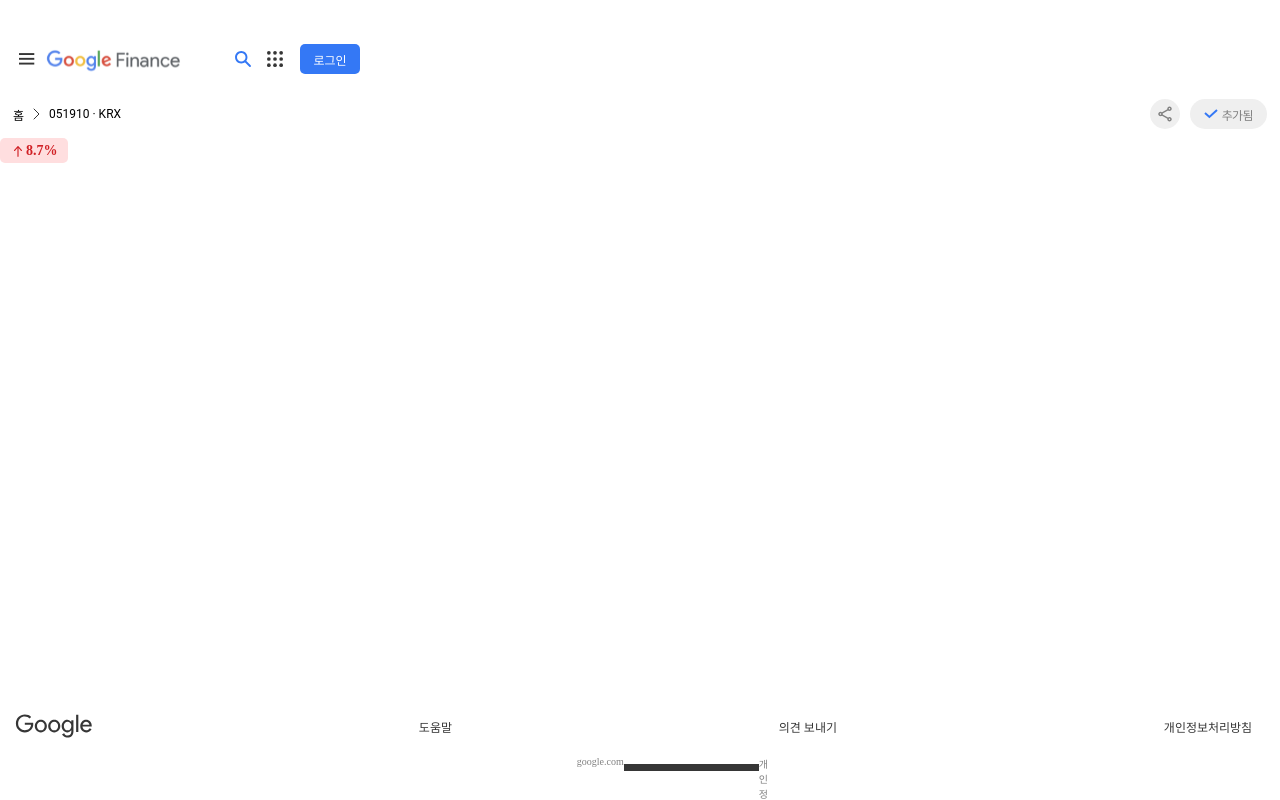
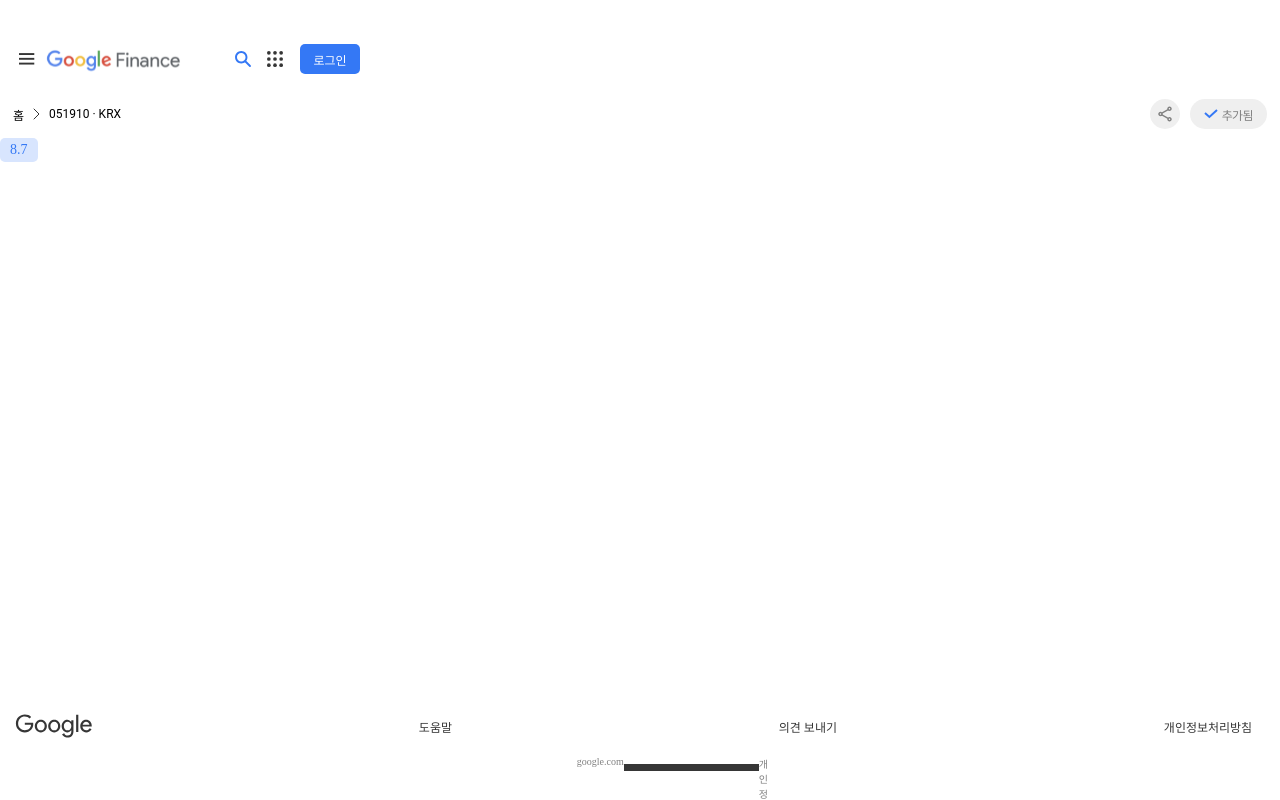
Before and after one commit to DOSOPT-CDS-WEB-TEAM2/CLIENT, a React (Vite) app in the folder google-finance/: page /detail in a window 1280 px wide. Built offline with nearby package versions, Linux system fonts and the light colour scheme; the HTML template or start-up script is replaced by a standard one.

Commit message:
design/#14 : productsans_18_bold 추가

```diff
--- a/google-finance/src/assets/index.jsx
+++ b/google-finance/src/assets/index.jsx
@@ -7,5 +7,6 @@ export { default as LineImage } from './img/LineImage.svg';
 export { default as BtnRight } from './icon/btn_right.svg';
 export { default as Share } from './icon/share.svg';
 export { default as Check } from './icon/ic_check.svg';
-export { default as UpSmallIcon } from './icon/ic_arrow_up_small.svg';
+export { default as UpSmallIcon } from './icon/arrow.up_small.svg';
 export { default as DownSmallIcon } from './icon/ic_arrow_down_small.svg';
+export { default as DownBigIcon } from './icon/arrow.down_big.svg';
--- a/google-finance/src/components/Common/PercentButton.jsx
+++ b/google-finance/src/components/Common/PercentButton.jsx
@@ -1,11 +1,14 @@
 import styled from 'styled-components';
 import theme from '../../styles/theme';
-import { UpSmallIcon } from '../../assets';
+import { UpSmallIcon, DownBigIcon, DownSmallIcon } from '../../assets';
 
-export const PercentButton = ({ value }) => {
+export const PercentButton = ({ isUp, isSmall, value }) => {
   return (
     <St.PercentButton>
-      <img src={UpSmallIcon} />
+      {/* isUp==true && isSmall==false 인 경우는 없음 */}
+      {isUp == true && isSmall == true && <img src={UpSmallIcon} />}
+      {isUp == false && isSmall == true && <img src={DownSmallIcon} />}
+      {isUp == false && isSmall == false && <img src={DownBigIcon} />}
       <span>{value}</span>
     </St.PercentButton>
   );
@@ -22,14 +25,20 @@ const St = {
     display: flex;
     align-items: center;
     justify-content: center;
+    gap: 0.3rem;
 
     width: auto;
-    height: 2.5rem;
+
     padding: 0.4rem 1rem;
 
     border-radius: 0.5rem;
-    ${theme.fonts.productsans_14_bold};
-    background-color: ${theme.colors.red_background};
-    color: ${theme.colors.red_main};
+    font-size: 0.5rem;
+    ${theme.fonts.productsans_14};
+    background-color: ${({ isUp }) => (isUp ? theme.colors.red_background : theme.colors.blue_background)};
+    color: ${({ isUp }) => (isUp ? theme.colors.red_main : theme.colors.blue_main)};
+
+    img {
+      margin: auto 0;
+    }
   `,
 };
--- a/google-finance/src/pages/MainDetail.jsx
+++ b/google-finance/src/pages/MainDetail.jsx
@@ -8,7 +8,7 @@ const MainDetail = () => {
     <HomeWrapper>
       <HeaderIndex />
       <PercentButtonContainer>
-        <PercentButton value={'8.7%'} />
+        <PercentButton value={'8.7'} />
       </PercentButtonContainer>
     </HomeWrapper>
   );
--- a/google-finance/src/styles/theme.js
+++ b/google-finance/src/styles/theme.js
@@ -60,6 +60,13 @@ const fonts = {
     font-size: 1.8rem;
     font-style: normal;
     font-weight: 400;
+    line-height: normal;
+  `,
+  productsans_18_bold: css`
+    font-family: 'Product Sans';
+    font-size: 1.8rem;
+    font-style: normal;
+    font-weight: 700;
     line-height: normal;
   `,
   productsans_24: css`
```
Also changed, not shown: google-finance/src/assets/icon/arrow.down_big.svg (added), google-finance/src/assets/icon/arrow.up_small.svg (added).
